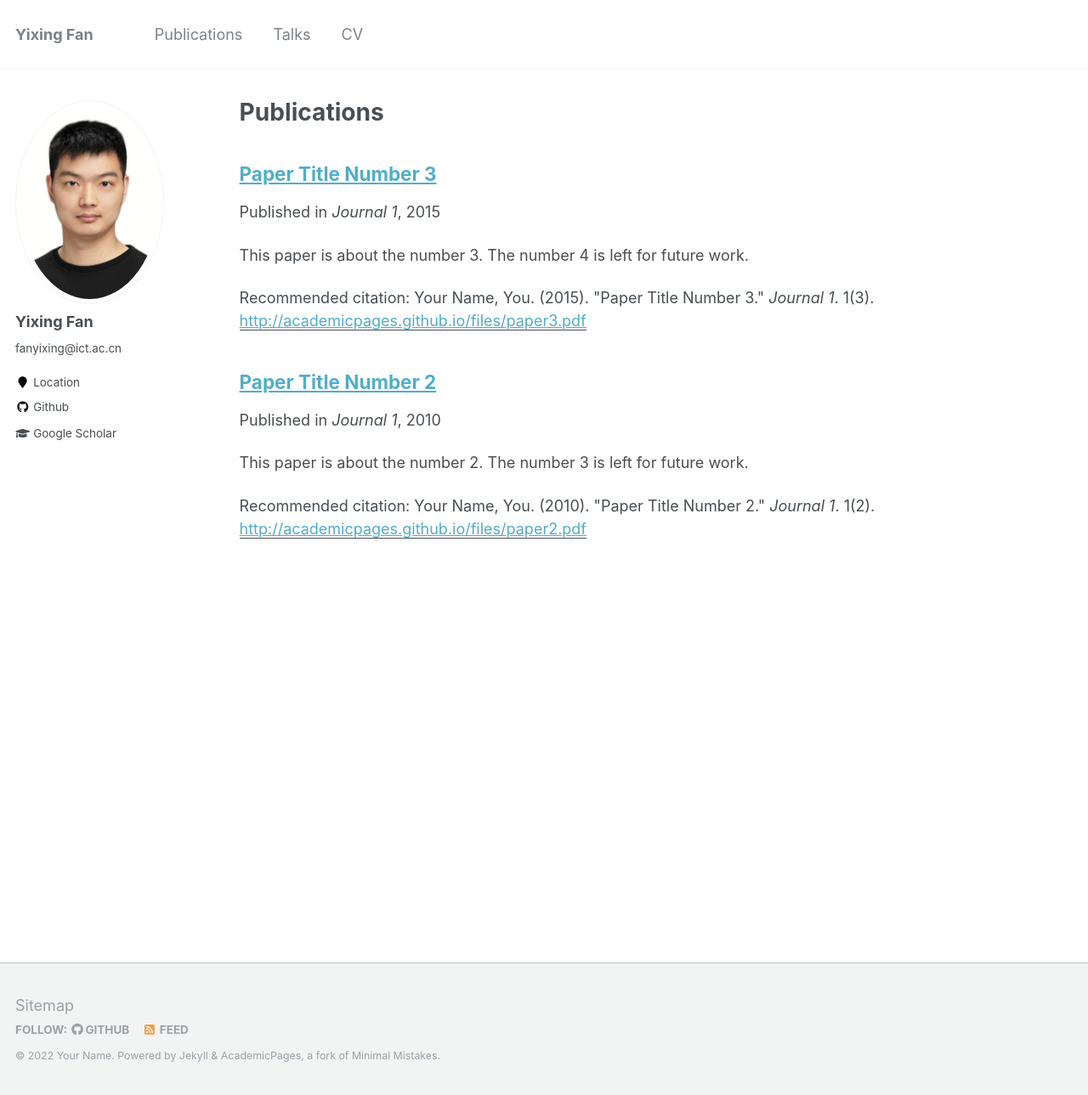
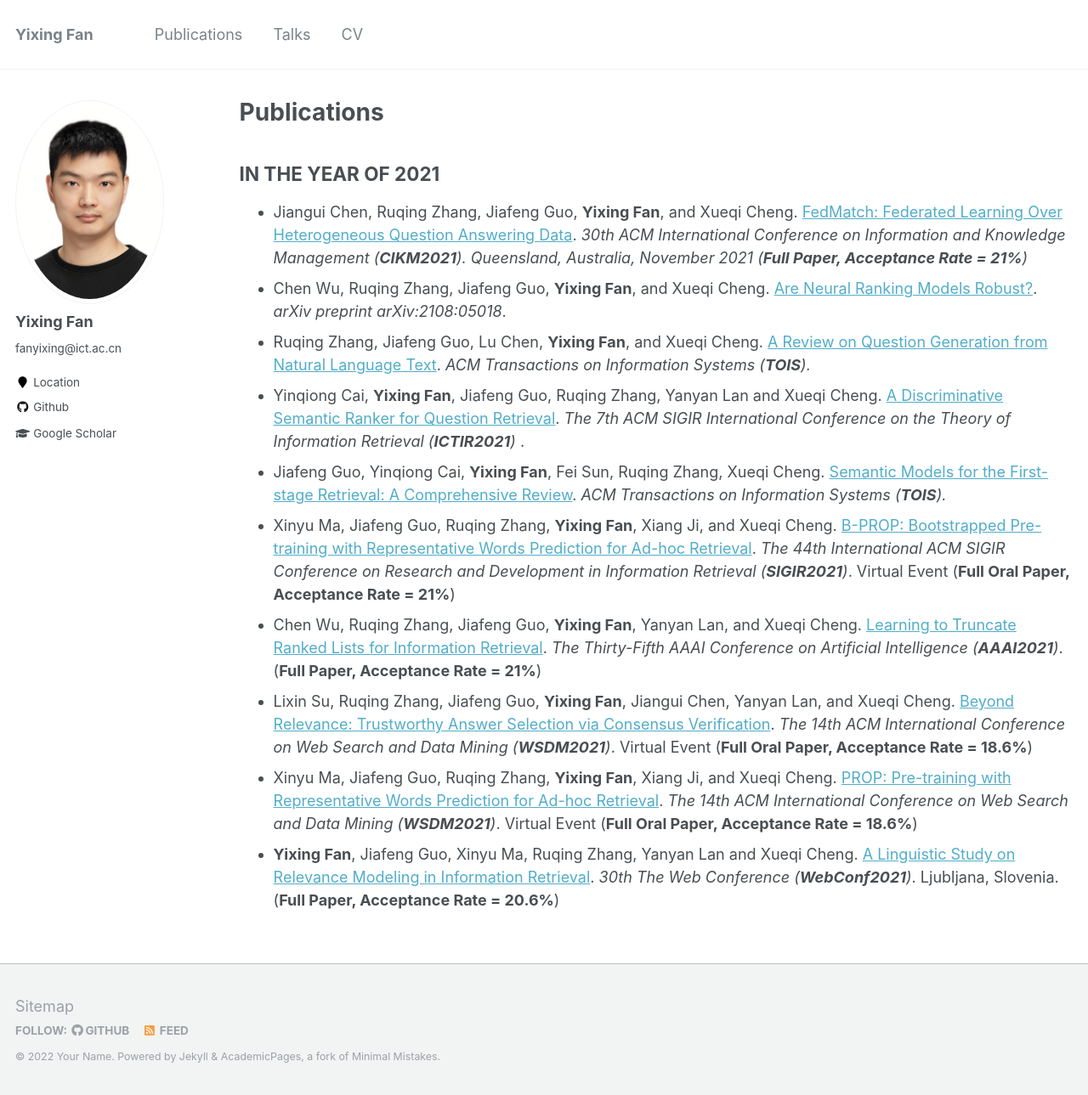
Before and after one commit to faneshion/faneshion.github.io, a Jekyll site: the page built from _pages/publications.md, in a window 1280 px wide and 1289 px high. Shown: the whole window at 85% size. Built offline with Jekyll 4.4.1, drawn with Linux system fonts in a browser that asks for light colours.

Commit message:
Update publications.md

```diff
--- a/_pages/publications.md
+++ b/_pages/publications.md
@@ -5,12 +5,47 @@ permalink: /publications/
 author_profile: true
 ---
 
-{% if author.googlescholar %}
-  You can also find my articles on <u><a href="{{author.googlescholar}}">my Google Scholar profile</a>.</u>
-{% endif %}
 
-{% include base_path %}
+IN THE YEAR OF 2021
+------
+<ul>
+<li>
+Jiangui Chen, Ruqing Zhang, Jiafeng Guo, <b>Yixing Fan</b>, and Xueqi Cheng. <a target='new' href='https://arxiv.org/abs/2108.05069'>FedMatch: Federated Learning Over Heterogeneous Question Answering Data</a>. <i> 30th ACM International Conference on Information and Knowledge Management (<b>CIKM2021</b>). Queensland, Australia, November 2021 (<b>Full Paper, Acceptance Rate = 21%</b>) </i>
+</li>
 
-{% for post in site.publications reversed %}
-  {% include archive-single.html %}
-{% endfor %}
+<li>
+Chen Wu, Ruqing Zhang, Jiafeng Guo, <b>Yixing Fan</b>, and Xueqi Cheng. <a target='new' href='https://arxiv.org/abs/2108.05018'>Are Neural Ranking Models Robust?</a>. <i>arXiv preprint arXiv:2108:05018</i>.
+</li>
+
+<li>
+Ruqing Zhang, Jiafeng Guo, Lu Chen, <b>Yixing Fan</b>, and Xueqi Cheng. <a target='new' href='https://dl.acm.org/doi/abs/10.1145/3468889'>A Review on Question Generation from Natural Language Text</a>. <i> ACM Transactions on Information Systems (<b>TOIS</b>). </i>
+</li>
+
+<li>
+Yinqiong Cai, <b>Yixing Fan</b>, Jiafeng Guo, Ruqing Zhang, Yanyan Lan and Xueqi Cheng. <a target='new' href='https://dl.acm.org/doi/abs/10.1145/3471158.3472227'>A Discriminative Semantic Ranker for Question Retrieval</a>. <i>The 7th ACM SIGIR International Conference on the Theory of Information Retrieval (<b>ICTIR2021</b>) </i>.
+</li>
+
+<li>
+Jiafeng Guo, Yinqiong Cai, <b>Yixing Fan</b>, Fei Sun, Ruqing Zhang, Xueqi Cheng. <a target='new' href='https://arxiv.org/pdf/2103.04831.pdf'>Semantic Models for the First-stage Retrieval: A Comprehensive Review</a>. <i> ACM Transactions on Information Systems (<b>TOIS</b>). </i>
+</li>
+
+<li>
+Xinyu Ma, Jiafeng Guo, Ruqing Zhang, <b>Yixing Fan</b>, Xiang Ji, and Xueqi Cheng. <a target='new' href='https://arxiv.org/abs/2104.09791'>B-PROP: Bootstrapped Pre-training with Representative Words Prediction for Ad-hoc Retrieval</a>. <i> The 44th International ACM SIGIR Conference on Research and Development in Information Retrieval (<b>SIGIR2021</b>)</i>. Virtual Event (<b>Full Oral Paper, Acceptance Rate = 21%</b>)
+</li>
+
+<li>
+Chen Wu, Ruqing Zhang, Jiafeng Guo, <b>Yixing Fan</b>, Yanyan Lan, and Xueqi Cheng. <a target='new' href='https://www.aaai.org/AAAI21Papers/AAAI-2755.WuC.pdf'>Learning to Truncate Ranked Lists for Information Retrieval</a>. <i> The Thirty-Fifth AAAI Conference on Artificial Intelligence (<b>AAAI2021</b>)</i>. (<b>Full Paper, Acceptance Rate = 21%</b>)
+</li>
+
+<li>
+Lixin Su, Ruqing Zhang, Jiafeng Guo, <b>Yixing Fan</b>, Jiangui Chen, Yanyan Lan, and Xueqi Cheng. <a target='new' href='https://dl.acm.org/doi/abs/10.1145/3437963.3441781'>Beyond Relevance: Trustworthy Answer Selection via Consensus Verification</a>. <i> The 14th ACM International Conference on Web Search and Data Mining (<b>WSDM2021</b>)</i>. Virtual Event (<b>Full Oral Paper, Acceptance Rate = 18.6%</b>)
+</li>
+
+<li>
+Xinyu Ma, Jiafeng Guo, Ruqing Zhang, <b>Yixing Fan</b>, Xiang Ji, and Xueqi Cheng. <a target='new' href='https://arxiv.org/abs/2010.10137'>PROP: Pre-training with Representative Words Prediction for Ad-hoc Retrieval</a>. <i> The 14th ACM International Conference on Web Search and Data Mining (<b>WSDM2021</b>)</i>. Virtual Event (<b>Full Oral Paper, Acceptance Rate = 18.6%</b>)
+</li>
+
+<li>
+<b>Yixing Fan</b>, Jiafeng Guo, Xinyu Ma, Ruqing Zhang, Yanyan Lan and Xueqi Cheng. <a target='new' href='https://arxiv.org/abs/2103.00956'>A Linguistic Study on Relevance Modeling in Information Retrieval</a>.  <i>30th The Web Conference (<b>WebConf2021</b>)</i>. Ljubljana, Slovenia. (<b>Full Paper, Acceptance Rate = 20.6%</b>)
+</li>
+</ul>
```
